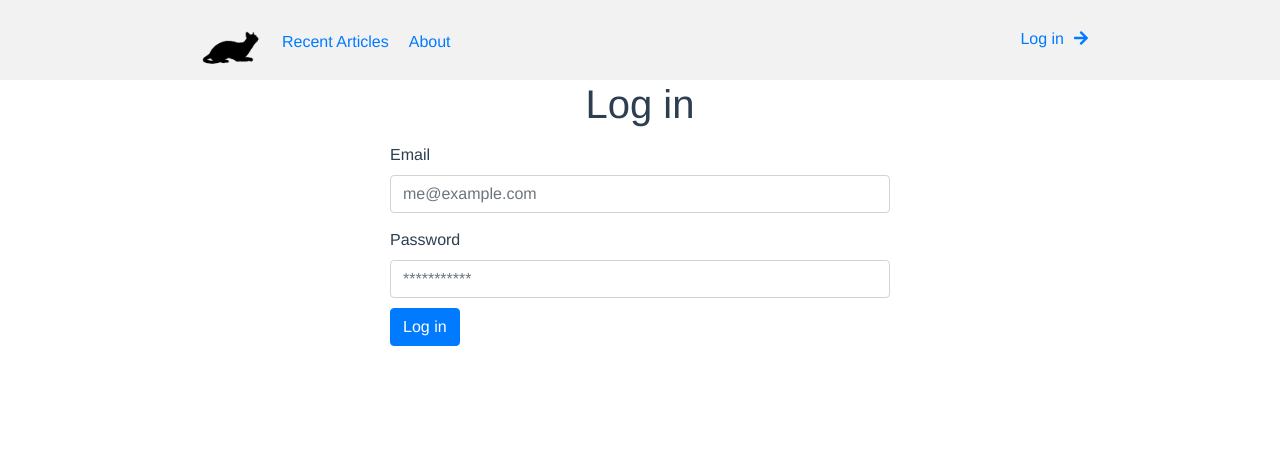
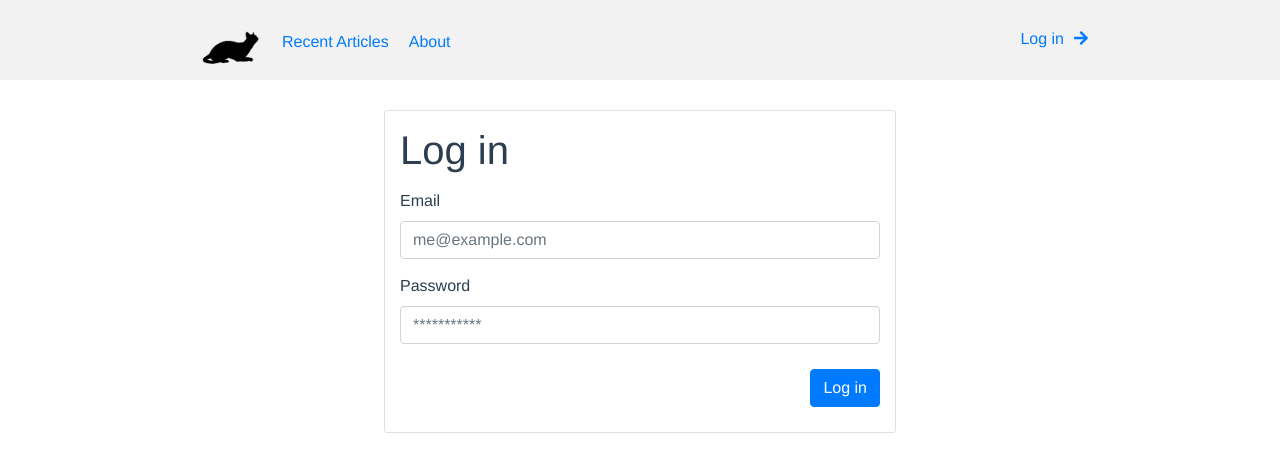
Before and after one commit to OG-Gardavsky/appLifting_Blog, a Vue app in the folder client/: page /#/login in a window 1280 px wide. Shown: the top 472 px of the page. Built offline with nearby package versions, Linux system fonts and the light colour scheme.

Commit message:
method for HTTP post + about page

```diff
--- a/client/src/main.js
+++ b/client/src/main.js
@@ -4,7 +4,27 @@ import router from './router'
 
 Vue.config.productionTip = false
 
+
+Vue.mixin({
+    methods: {
+        async sendRequest(url, method, requiresAuth, body = null) {
+
+
+            const headers = requiresAuth ? { Authorization: `Bearer ${localStorage.getItem('userToken')}`} : {};
+            //what contains method for sending http request
+            const methodObject = body === null ? {method, headers} : { method, headers, body: JSON.stringify(body)};
+
+            const res = await fetch(`api/${url}`, methodObject);
+
+
+            return res;
+        }
+    }
+
+
+})
+
 new Vue({
-  router,
-  render: h => h(App)
+    router,
+    render: h => h(App)
 }).$mount('#app')
--- a/client/src/router/index.js
+++ b/client/src/router/index.js
@@ -2,6 +2,7 @@ import Vue from 'vue'
 import VueRouter from 'vue-router'
 import Home from '../views/Home.vue'
 import Login from "@/views/Login";
+import About from "@/views/About";
 
 Vue.use(VueRouter)
 
@@ -15,6 +16,11 @@ const routes = [
     path: '/login',
     name: 'login',
     component: Login
+  },
+  {
+    path: '/about',
+    name: 'about',
+    component: About
   }
 ]
 
--- /dev/null
+++ b/client/src/views/About.vue
@@ -0,0 +1,21 @@
+<template>
+    <div>
+
+        <Navbar />
+
+        <h1>About Page</h1>
+
+    </div>
+</template>
+
+<script>
+import Navbar from "@/components/Navbar";
+export default {
+    name: "About",
+    components: {Navbar}
+}
+</script>
+
+<style scoped>
+
+</style>
--- a/client/src/views/Home.vue
+++ b/client/src/views/Home.vue
@@ -1,6 +1,7 @@
 <template>
     <div class="home">
         <Navbar />
+        <h1>Articles</h1>
     </div>
 </template>
 
--- a/client/src/views/Login.vue
+++ b/client/src/views/Login.vue
@@ -2,24 +2,34 @@
     <div>
         <Navbar />
 
-        <form>
+        <form class="card">
             <div class="col">
 
-                <h1 >Log in</h1>
+                <h1 class="d-flex">Log in</h1>
 
                 <div class="form-group">
                     <label class="d-flex">Email</label>
-                    <input type="text" class="form-control" id="email" placeholder="me@example.com" >
+                    <input type="email" class="form-control" v-model="email" placeholder="me@example.com" >
+                </div>
+                <div class="form-group">
+                    <label class="d-flex">Password</label>
+                    <input type="password" class="form-control" v-model="password" placeholder="***********" >
                 </div>
 
-                <div class="form-group">
-                    <label class="d-flex">Password</label>
-                    <input type="password" class="form-control" placeholder="***********" >
-                    <button type="submit" class="btn btn-primary d-flex" >Log in</button>
+                <!--      login button          -->
+                <div class="d-flex flex-xl-row-reverse">
+                    <button type="submit" class="btn btn-primary" @click="login">Log in</button>
+                </div>
+
+                <!--       error area         -->
+                <div class="alert alert-danger" v-if="genericError.display">
+                    <div class="card-body">{{genericError.text}}</div>
                 </div>
 
             </div>
         </form>
+
+
 
     </div>
 </template>
@@ -28,14 +38,40 @@
 import Navbar from "@/components/Navbar";
 export default {
     name: "Login",
-    components: {Navbar}
+    components: {
+        Navbar
+    },
+    data() {
+        return {
+            genericError: {
+                display: false,
+                text: null
+            },
+            email: null,
+            password: null
+        }
+    },
+    methods: {
+        login() {
+            this.sendRequest('users/login', 'POST', false, {neco: 'neco'})
+        }
+    }
 }
 </script>
 
 <style scoped lang="scss">
+
+    form {
+        max-width: 40%;
+        margin: 30px auto;
+
+        .col {
+            padding: 15px;
+        }
+    }
+
     .form-group {
-        max-width: 40%;
-        margin: 15px auto;
+        margin: 15px 0;
     }
 
     button {
```
